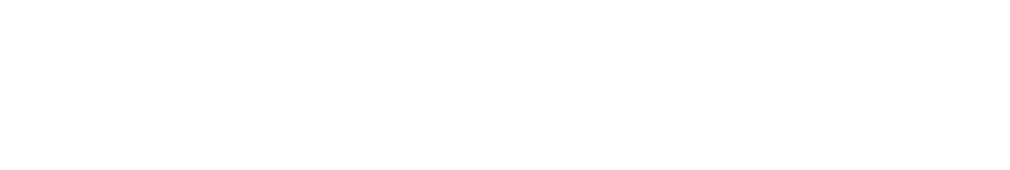
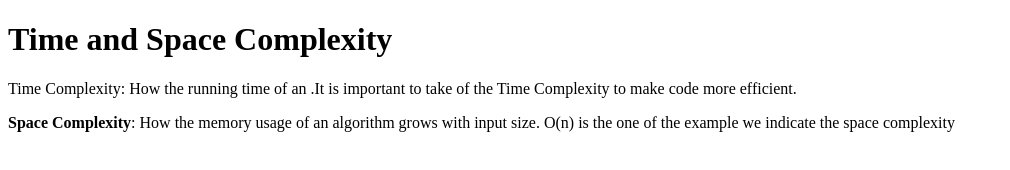
Before and after one commit to acciojob/time-and-space-complexity-Harshithadale, a website: page main.html in a window 1280 px wide. Shown: the whole page, without its empty margins (0-1010 px from the left). Drawn offline with Linux system fonts and the light colour scheme.

Commit message:
created a submission

```diff
--- a/main.html
+++ b/main.html
@@ -5,12 +5,13 @@
 <head>
 	<link rel="stylesheet" href="styles.css">
 </head>
-
 <body>
 	<!-- the entire body must be written by student -->
-    <script type="text/javascript" src="./script.js">
+	<h1>Time and Space Complexity</h1>
+	<p>Time Complexity: How the running time of an .It is important to take of the Time Complexity to make code more efficient.</p>
+	<p><b>Space Complexity</b>: How the memory usage of an algorithm grows with input size. O(n) is the one of the example we indicate the space complexity</p>
+	<script type="text./javascript" src="./script.js">
 </script>
 
-</body>
 
 </html>
```
